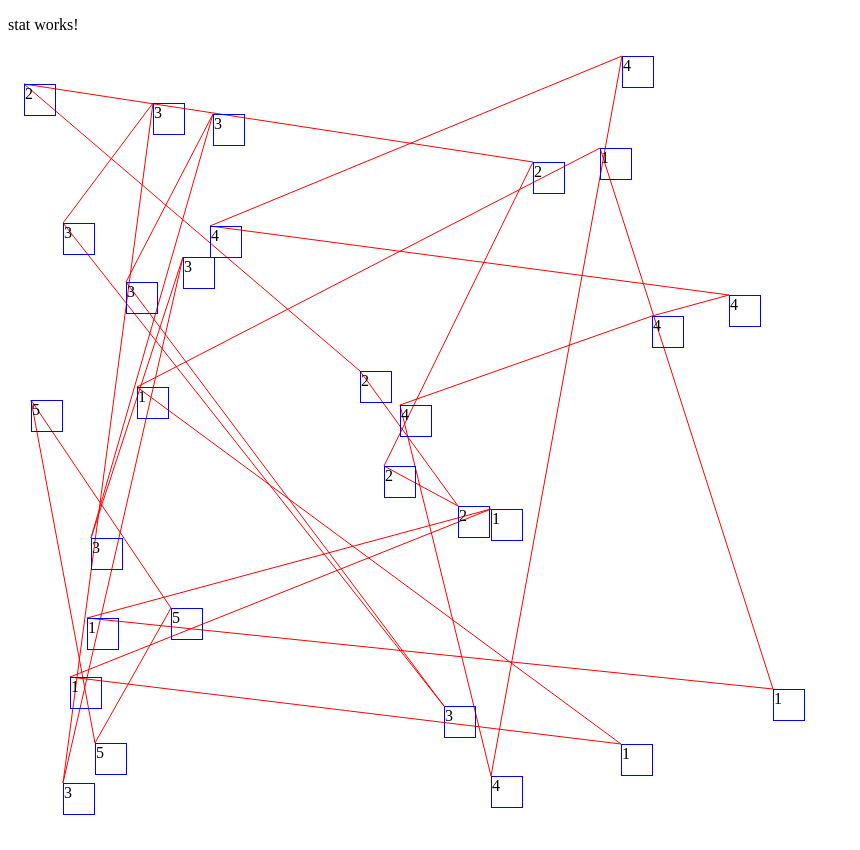
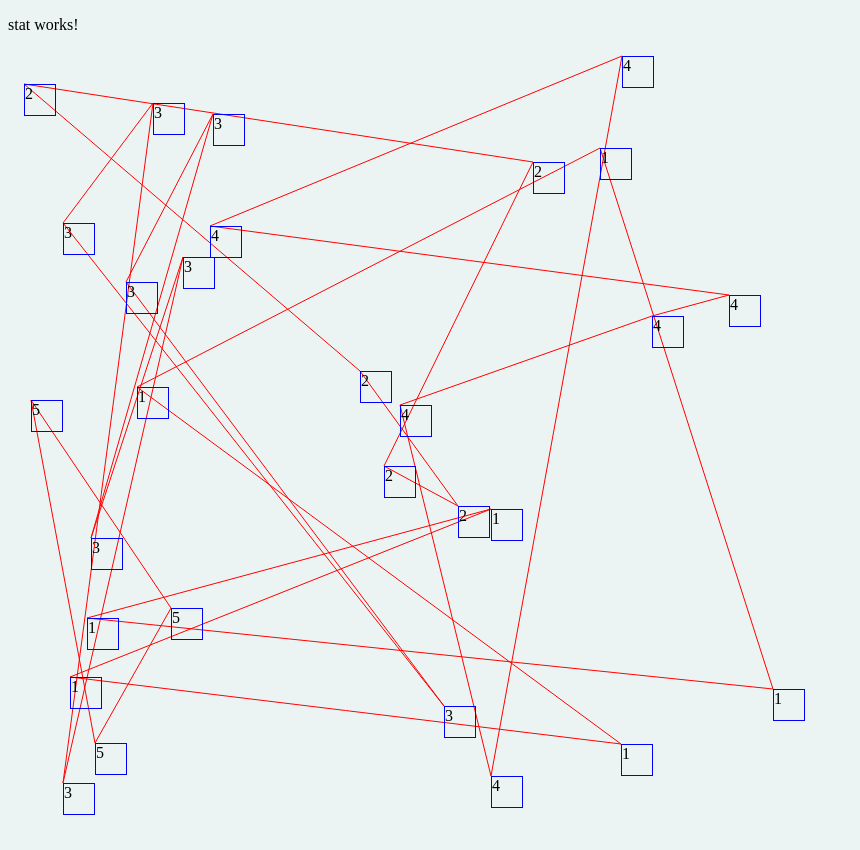
Before and after one commit to hasan42/connect-line, an Angular app: page / in a window 1280 px wide. Shown: the whole page, without its empty margins (0-860 px from the left). Built offline with nearby package versions, Linux system fonts and the light colour scheme.

Commit message:
readme update, chenge time to new game, change bg color

```diff
--- a/src/app/game.service.ts
+++ b/src/app/game.service.ts
@@ -68,7 +68,7 @@ export class GameService {
       setTimeout(()=>{
         console.log('game over');
         this.newGame()
-      }, 2000)
+      }, 1500)
     }
   }
 
--- a/src/styles.scss
+++ b/src/styles.scss
@@ -1 +1,4 @@
 /* You can add global styles to this file, and also import other style files */
+body {
+  background: #ecf3f3;
+}
```
Also changed, not shown: 1 other file (tests, documents, lock files or other folders).
